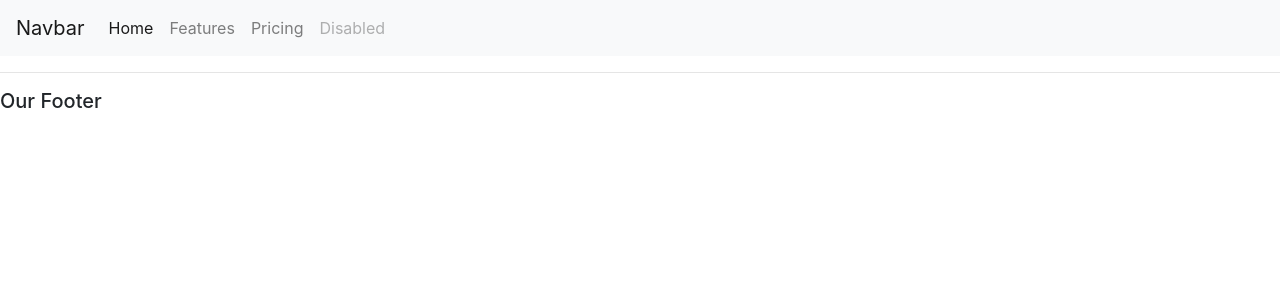
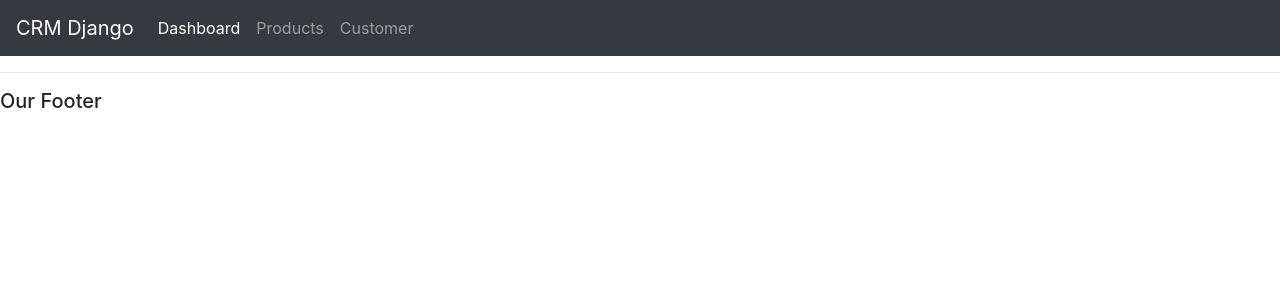
Before and after one commit to amsalud/CRM_Django, a Django app: template accounts/templates/accounts/main.html in a window 1280 px wide. Shown: the top 300 px of the page. Run offline with Django 3.2, Linux system fonts and the light colour scheme; the template is opened without the code that fills it, so the values that code supplies are empty; some libraries are stand-ins or nearby versions.

Commit message:
Add navbar UI layout

```diff
--- a/accounts/templates/accounts/navbar.html
+++ b/accounts/templates/accounts/navbar.html
@@ -1,21 +1,18 @@
-<nav class="navbar navbar-expand-lg navbar-light bg-light">
-    <a class="navbar-brand" href="#">Navbar</a>
+<nav class="navbar navbar-expand-lg navbar-dark bg-dark">
+    <a class="navbar-brand" href="/">CRM Django</a>
     <button class="navbar-toggler" type="button" data-toggle="collapse" data-target="#navbarNav" aria-controls="navbarNav" aria-expanded="false" aria-label="Toggle navigation">
       <span class="navbar-toggler-icon"></span>
     </button>
     <div class="collapse navbar-collapse" id="navbarNav">
       <ul class="navbar-nav">
         <li class="nav-item active">
-          <a class="nav-link" href="#">Home <span class="sr-only">(current)</span></a>
+          <a class="nav-link" href="/">Dashboard</a>
         </li>
         <li class="nav-item">
-          <a class="nav-link" href="#">Features</a>
+          <a class="nav-link" href="/products">Products</a>
         </li>
         <li class="nav-item">
-          <a class="nav-link" href="#">Pricing</a>
-        </li>
-        <li class="nav-item">
-          <a class="nav-link disabled" href="#">Disabled</a>
+          <a class="nav-link" href="/customer">Customer</a>
         </li>
       </ul>
     </div>
```
